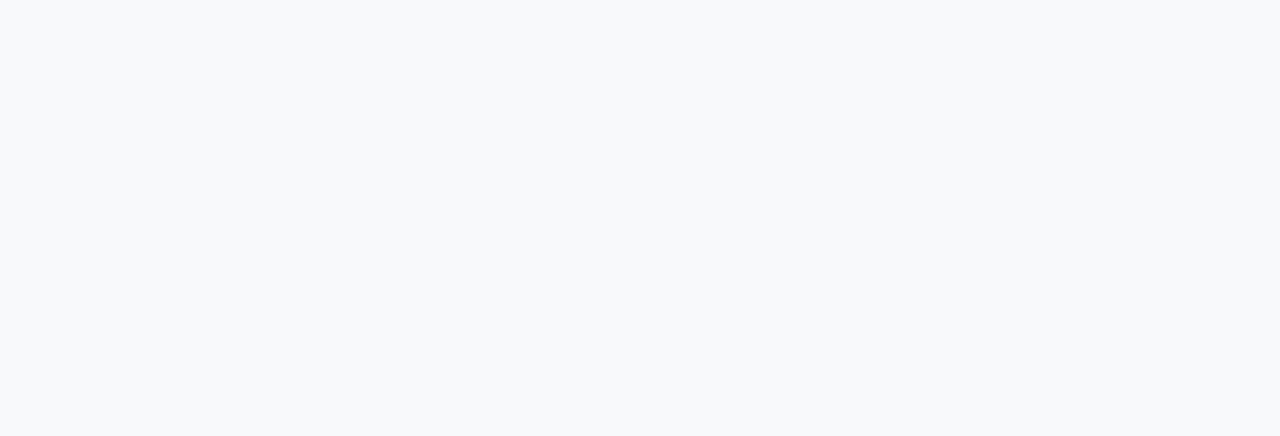
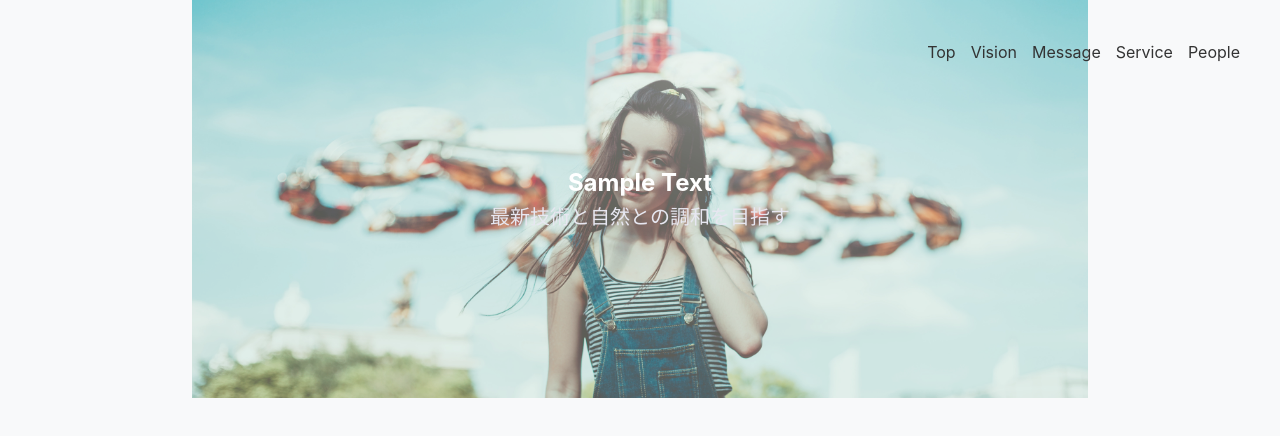
Before and after one commit to Arif-hossain-raj/jbctask, a plain HTML site: page index.html in a window 1280 px wide. Drawn offline with Linux system fonts and the light colour scheme.

Commit message:
Hero section Desktop view complete

```diff
--- a/assets/css/global.css
+++ b/assets/css/global.css
@@ -25,21 +25,44 @@ html {
 }
 
 body {
-  font-family: 'Inter', sans-serif; /*fonts */
+    font-family: "Inter", sans-serif; /*fonts */
     line-height: 1.6;
     color: #333; /* Default text color */
     background-color: #f8f9fa; /* Default background color */
     margin: 0;
 }
 
-
 /* typo */
 
-h1, h2, h3, h4, h5, h6 {
-    font-weight: 700;
-    margin-bottom: 1rem;
+h1,
+h2,
+h3,
+h4,
+h5,
+h6 {
     line-height: 1.2;
 }
+
+/* h2 */
+h2{
+    font-size: 24px;
+    line-height: 20px;
+    color: white;
+    font-weight: 700;
+}
+
+
+h3{
+    font-size: 20px;
+    line-height: 16px;
+    color: #E1E1ED;
+    font-weight: 400;
+
+}
+
+
+
+
 
 p {
     margin-bottom: 1rem;
--- a/assets/css/style.css
+++ b/assets/css/style.css
@@ -0,0 +1,60 @@
+/* Navbar section  */
+
+.nav {
+    position: fixed;
+    top: 5%;
+    right: 40px;
+    z-index: 10;
+}
+
+.nav ul {
+    display: flex;
+    align-items: center;
+    justify-content: end;
+    gap: 15px;
+}
+.nav ul li {
+    list-style: none;
+}
+
+/* hero */
+
+.hero {
+    width: 70%;
+    margin: 0 auto;
+    position: relative;
+}
+
+.hero-image {
+    position: relative;
+    padding-top: calc(1136 / 2560 * 100%);
+}
+
+.hero-image img {
+    position: absolute;
+    inset: 0;
+    height: 100%;
+    width: 100%;
+    object-fit: cover;
+}
+
+.hero-image::before {
+    content: '';
+    position: absolute;
+    inset: 0;
+    background: rgba(255, 255, 255, 0.2);
+    z-index: 1;
+}
+
+.text {
+    position: absolute;
+    top: 50%;
+    left: 50%;
+    transform: translate(-50%, -50%);
+    text-align: center;
+    color: white;
+}
+
+.text h2{
+    margin-bottom: 1rem;
+}
--- a/index.html
+++ b/index.html
@@ -10,6 +10,32 @@
 
 <body>
 
+  <!-- nav -->
+   <section>
+      <div class="nav">
+          <ul>
+            <li><a href="">Top</a></li>
+            <li><a href="">Vision</a></li>
+            <li><a href="">Message</a></li>
+            <li><a href="">Service</a></li>
+            <li><a href="">People</a></li>
+          </ul>
+      </div>
+   </section>
+
+   <!-- Hero section -->
+    <section>
+      <div class="hero">
+        <div class="hero-image">
+          <img src="assets/images/mainImg.jpg" alt="">
+        </div>
+        <div class="text">
+          <h2>Sample Text</h2>
+          <h3>最新技術と自然との調和を目指す</h3>
+        </div>
+      </div>
+    </section>
+
 
 
 
```
Lines whose indentation alone changed are shown as unchanged.
